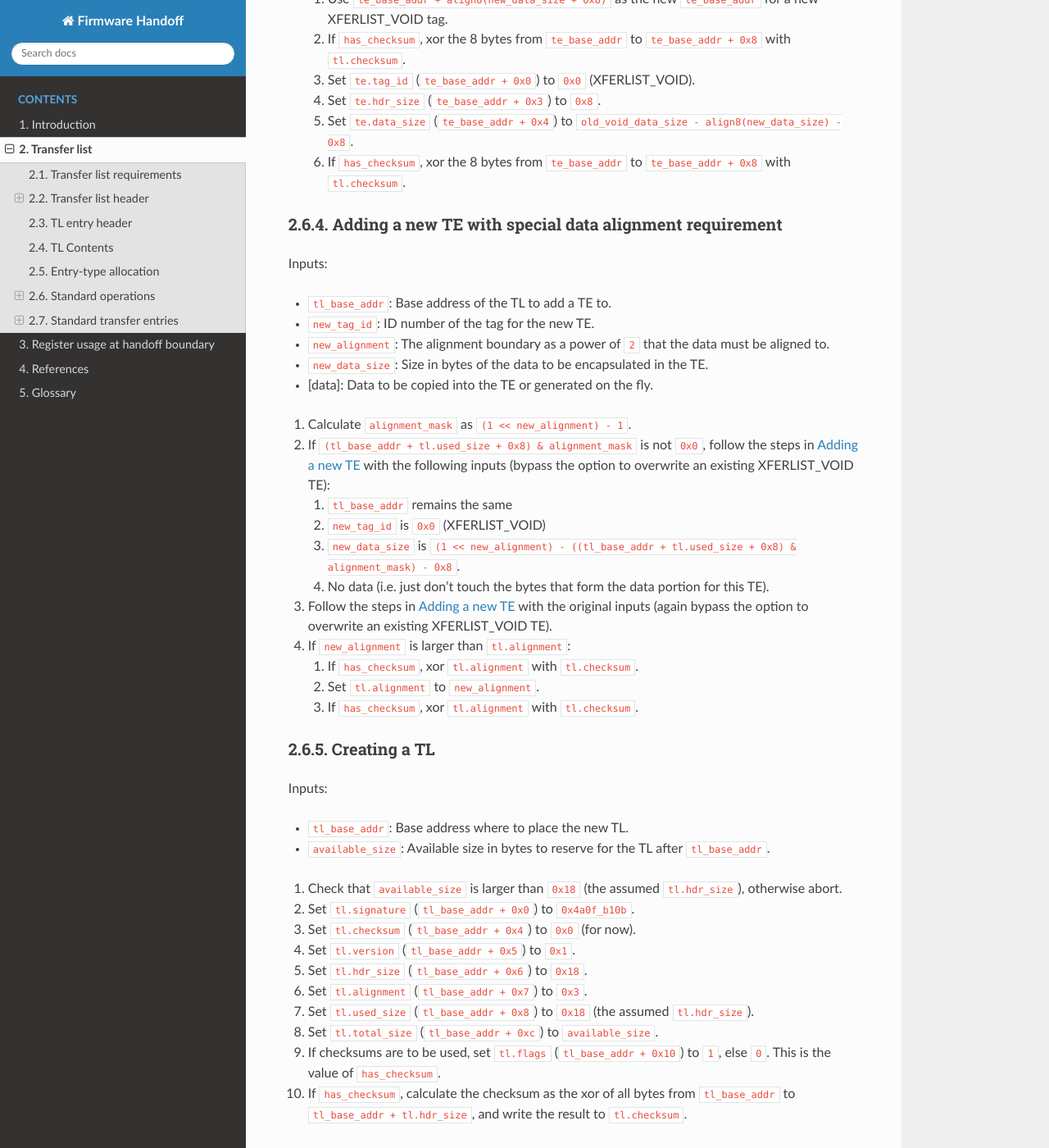
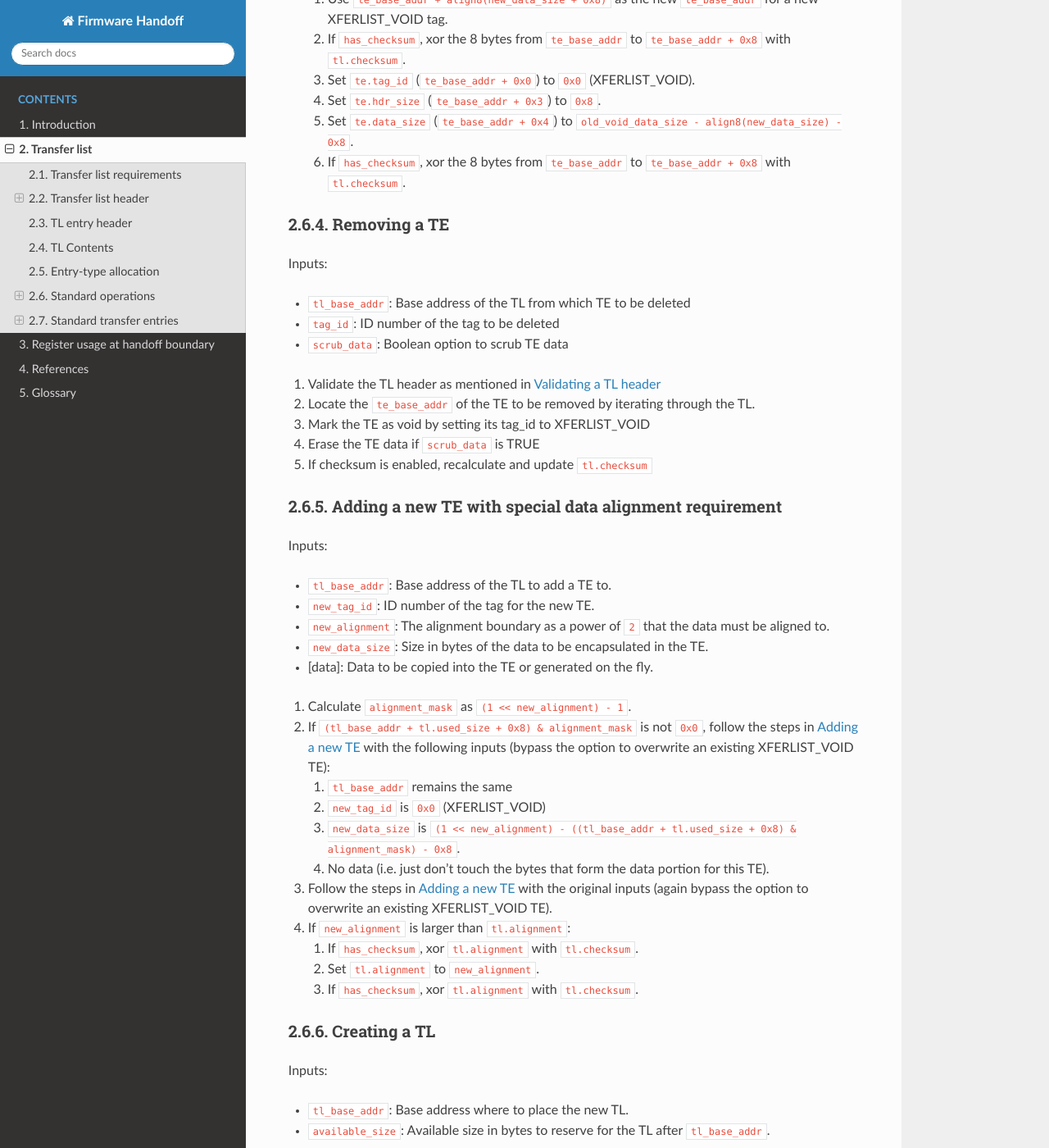
Before and after one commit to FirmwareHandoff/firmware_handoff, a Sphinx documentation site: the page built from source/transfer_list.rst, in a window 1280 px wide and 1400 px high, scrolled down 7135 px. Shown: the whole window at 82% size. Built offline with Sphinx 7.4.7 and the Read the Docs theme 3.1.0, drawn with Linux system fonts in a browser that asks for light colours; formulas are drawn with MathJax 3.

Commit message:
Describe "Removing a TE" operation
Signed-off-by: Manish Pandey <manish.pandey2@arm.com>

```diff
--- a/source/transfer_list.rst
+++ b/source/transfer_list.rst
@@ -408,6 +408,25 @@ Inputs:
 
    #. If `has_checksum`, xor the 8 bytes from `te_base_addr` to
       `te_base_addr + 0x8` with `tl.checksum`.
+
+Removing a TE
+^^^^^^^^^^^^^
+
+Inputs:
+
+- `tl_base_addr`: Base address of the TL from which TE to be deleted
+- `tag_id`: ID number of the tag to be deleted
+- `scrub_data`: Boolean option to scrub TE data
+
+#. Validate the TL header as mentioned in `Validating a TL header`_
+
+#. Locate the `te_base_addr` of the TE to be removed by iterating through the TL.
+
+#. Mark the TE as void by setting its tag_id to XFERLIST_VOID
+
+#. Erase the TE data if `scrub_data` is TRUE
+
+#. If checksum is enabled, recalculate and update `tl.checksum`
 
 Adding a new TE with special data alignment requirement
 ^^^^^^^^^^^^^^^^^^^^^^^^^^^^^^^^^^^^^^^^^^^^^^^^^^^^^^^
```
